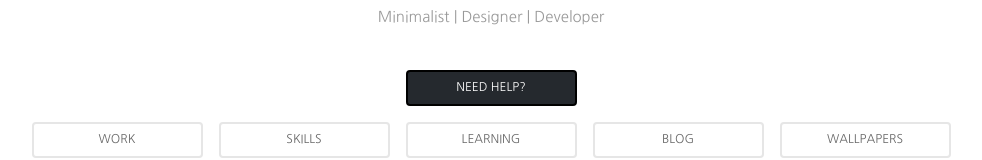
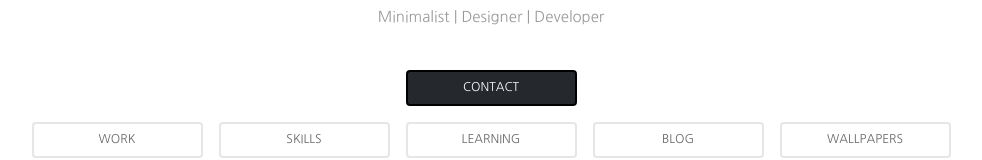
Before and after one commit to barelyhuman/reaper.im-old, a Next.js app: page / in a window 1280 px wide. Shown: the part 373-533 px from the top of the page, without its empty margins (149-1131 px from the left). Built offline with nearby package versions, Linux system fonts and the light colour scheme.

Commit message:
Text Change to Contact

```diff
--- a/pages/index.js
+++ b/pages/index.js
@@ -23,7 +23,7 @@ function Index() {
         <br />
         <div className="flex flex-wrap just-center align-center">
           <a className="margin-sm button black" href="/contact">
-            Need Help?
+            Contact
           </a>
         </div>
         <div className="flex flex-wrap just-center align-center">
```
